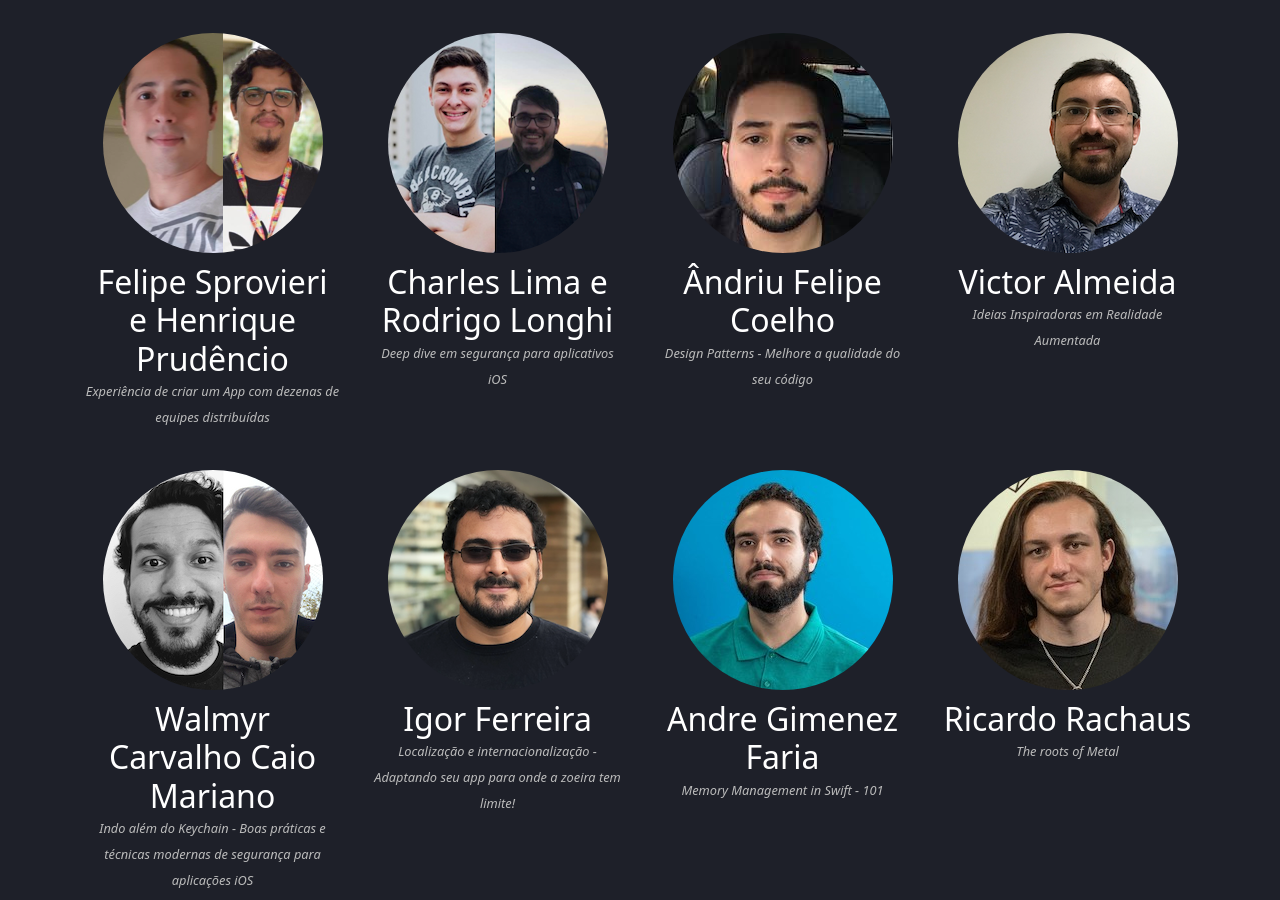
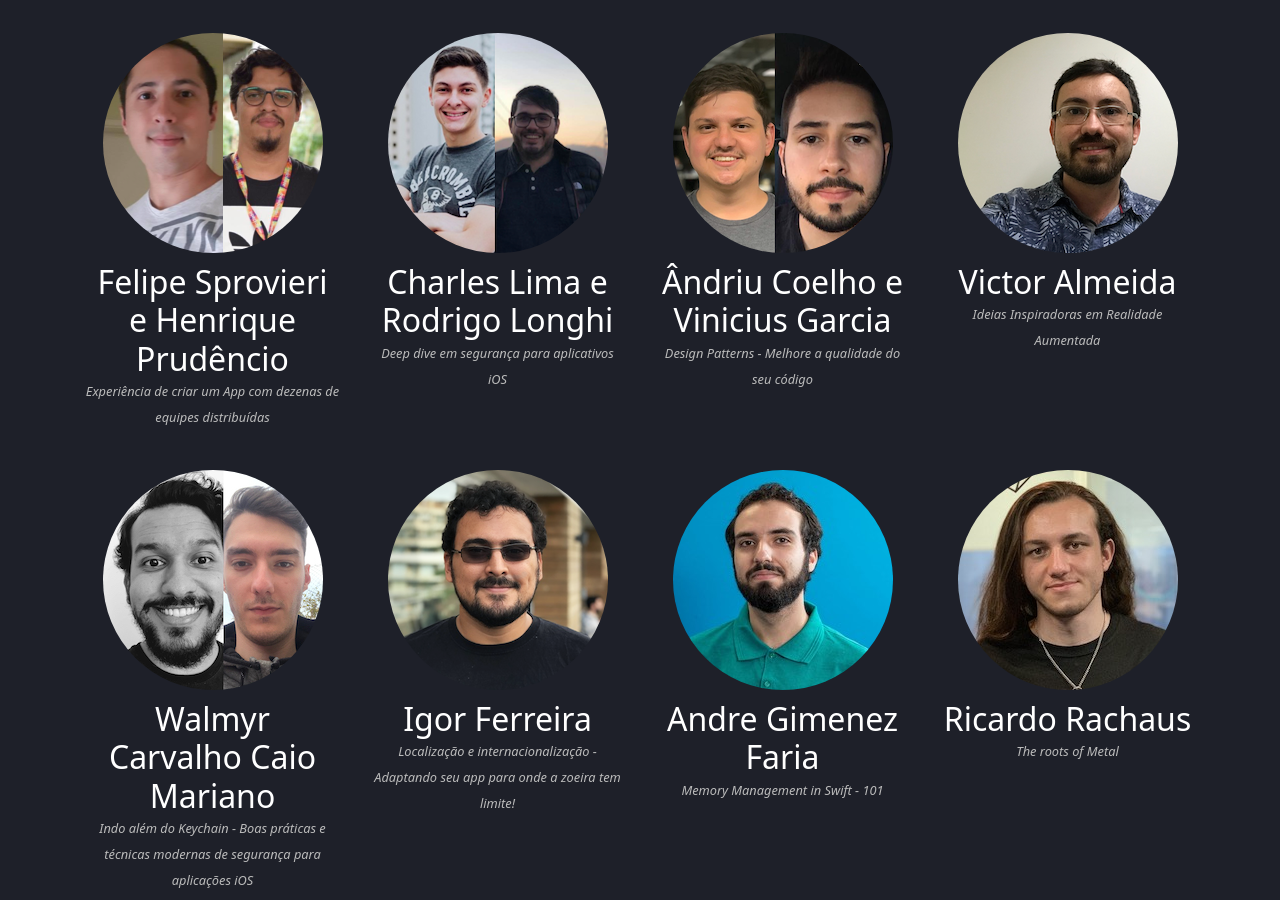
Before and after one commit to CocoaHeadsConference/CocoaHeadsConference.github.io, a Jekyll site: the page built from index.html, in a window 1280 px wide and 900 px high, scrolled down 2220 px. Built offline with Jekyll 4.4.1, drawn with Linux system fonts in a browser that asks for light colours.

Commit message:
Adiciona Vinicius Garcia

```diff
--- a/_includes/index/speakers.html
+++ b/_includes/index/speakers.html
@@ -57,8 +57,8 @@
                 title="Deep dive em segurança para aplicativos iOS" %}
 
             {% include index/speaker-block.html
-                image="/images/team/andriu-coelho.jpg"
-                name="Ândriu Felipe Coelho"
+                image="/images/team/andriu-vinicius.png"
+                name="Ândriu Coelho e Vinicius Garcia"
                 title="Design Patterns - Melhore a qualidade do seu código" %}
 
             {% include index/speaker-block.html
```
Also changed, not shown: _data/2019/schedule.json (+1 -1 lines), images/team/andriu-vinicius.png (added).
